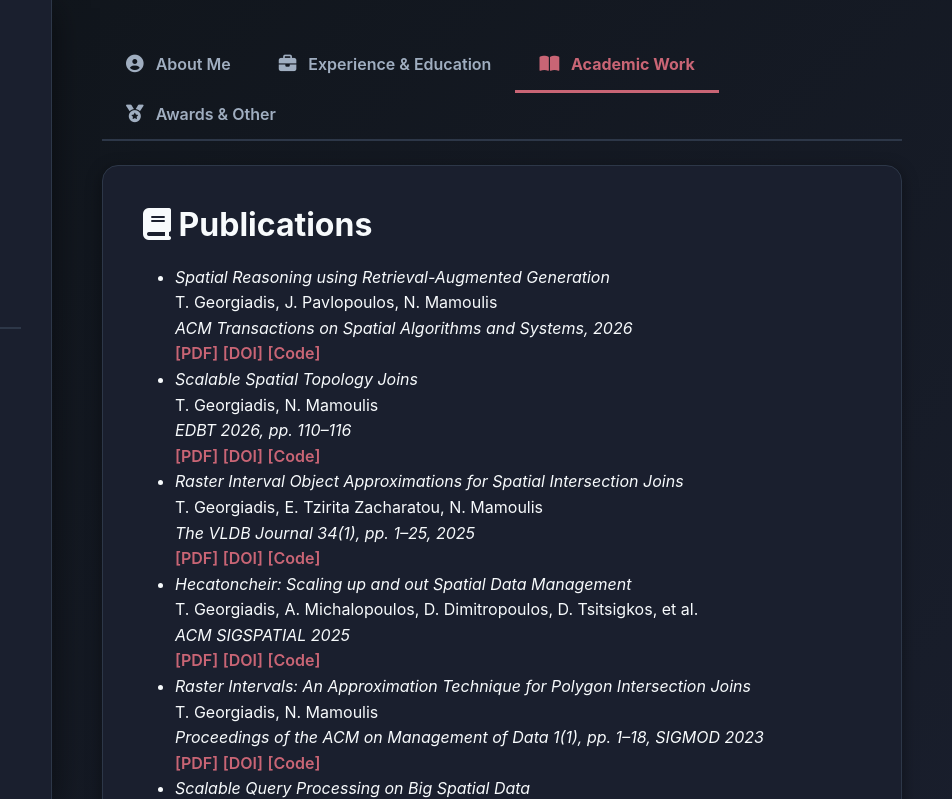
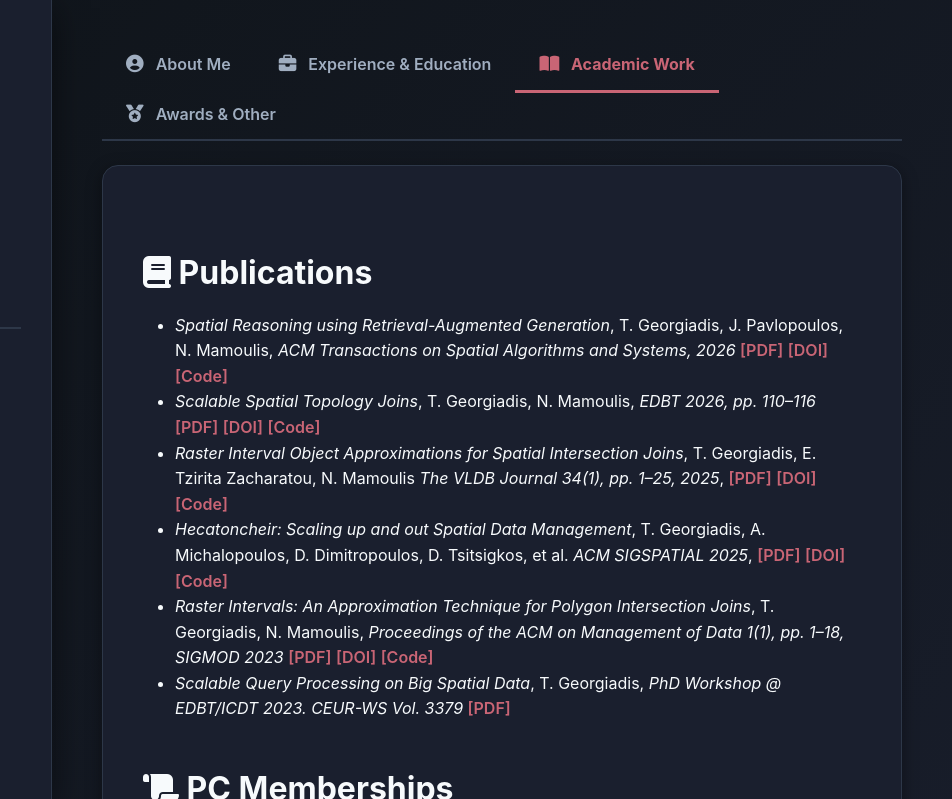
Before and after one commit to ThanGeo/CV, a plain HTML site: page index.html in a window 1280 px wide. Both pictures are taken after a click on the tab "Academic Work". Shown: the top 799 px of the page, 328-1280 px from the left. Drawn offline with nearby package versions, Linux system fonts and the light colour scheme.

Commit message:
updated the academic section

```diff
--- a/index.html
+++ b/index.html
@@ -72,7 +72,7 @@
 
             <!-- ABOUT -->
             <div class="tab-pane fade show active" id="about" role="tabpanel">
-                <h3>Research Focus and Summary</h3>
+                <h3><i class="fas fa-atom"></i> Research Focus & Summary</h3>
                 <p>I am a database systems researcher with extensive experience in designing database features and developing scalable data management solutions. I am currently a Postdoctoral Researcher in the DIMA group at TU Berlin & BIFOLD, working on <a href="https://github.com/nebulastream/nebulastream">NebulaStream</a>, an open-source Stream Processing Engine (SPE) for the Cloud-Edge continuum.</p>
                 <p>I received my PhD, titled "Scalable Management of Complex Spatial Data Types," from the University of Ioannina, where I focused on developing scalable solutions for big spatial data. I am also the principal designer and developer of <a href="https://github.com/ThanGeo/Hecatoncheir">Hecatoncheir</a>, a high-performance, distributed spatial data–management library built in C++ with MPI.</p>
 
@@ -114,7 +114,7 @@
                     <em>Archimedes Unit, Athena RC | Athens, Greece</em>
                     <em>July 2024 – July 2025</em>
                     <ul>
-                        <li>Studied the application of spatial data-management solutions to NLP problems.</li>
+                        <li>Studied the application of spatial data management solutions to NLP problems.</li>
                         <li>Proposed novel RAG solutions for spatial reasoning tasks over natural language.</li>
                     </ul>
                 </div>
@@ -148,69 +148,150 @@
 
             <!-- PUBLICATIONS -->
             <div class="tab-pane fade" id="publications" role="tabpanel">
-                <!-- <p class="alert"><strong>Note:</strong> See my <a href="https://scholar.google.com/citations?user=zc-jdDgAAAAJ">Google Scholar</a> profile for a complete, up-to-date citation list. Any code associated with my work can be found on my GitHub profile with complete instructions.</p> -->
 
                 <h3><i class="fa-solid fa-book"></i> Publications</h3>
                 <ul class="pub-list">
                     <li>
-                        <div class="pub-title"><i> Spatial Reasoning using Retrieval-Augmented Generation</i></div>
-                        <div class="pub-authors">T. Georgiadis, J. Pavlopoulos, N. Mamoulis</div>
-                        <div class="pub-venue"><em>ACM Transactions on Spatial Algorithms and Systems, 2026</em></div>
-                        <div class="pub-links">
+                        <span class="pub-title">
+                            <i>Spatial Reasoning using Retrieval-Augmented Generation</i>,
+                        </span>
+                        <span class="pub-authors">
+                            T. Georgiadis, J. Pavlopoulos, N. Mamoulis,
+                        </span>
+                        <span class="pub-venue">
+                            <em>ACM Transactions on Spatial Algorithms and Systems, 2026</em>
+                        </span>
+                        <span class="pub-links">
                             <a href="#" class="pub-link pdf">[PDF]</a>
                             <a href="#" class="pub-link doi">[DOI]</a>
                             <a href="https://github.com/ThanGeo/SpaRAGraph" class="pub-link code">[Code]</a>
-                        </div>
+                        </span>
                     </li>
                     <li>
-                        <div class="pub-title"><i>Scalable Spatial Topology Joins</i></div>
-                        <div class="pub-authors">T. Georgiadis, N. Mamoulis</div>
-                        <div class="pub-venue"><em>EDBT 2026, pp. 110–116</em></div>
-                        <div class="pub-links">
+                        <span class="pub-title">
+                            <i>Scalable Spatial Topology Joins</i>,
+                        </span>
+                        <span class="pub-authors">
+                            T. Georgiadis, N. Mamoulis,
+                        </span>
+                        <span class="pub-venue">
+                            <em>EDBT 2026, pp. 110–116</em>
+                        </span>
+                        <span class="pub-links">
                             <a href="#" class="pub-link pdf">[PDF]</a>
                             <a href="#" class="pub-link doi">[DOI]</a>
                             <a href="https://github.com/ThanGeo/topology-detection" class="pub-link code">[Code]</a>
-                        </div>
+                        </span>
                     </li>
                     <li>
-                        <div class="pub-title"><i>Raster Interval Object Approximations for Spatial Intersection Joins</i> </div>
-                        <div class="pub-authors">T. Georgiadis, E. Tzirita Zacharatou, N. Mamoulis</div>
-                        <div class="pub-venue"><em>The VLDB Journal 34(1), pp. 1–25, 2025</em></div>
-                        <div class="pub-links">
+                        <span class="pub-title">
+                            <i>Raster Interval Object Approximations for Spatial Intersection Joins</i>,
+                        </span>
+                        <span class="pub-authors">
+                            T. Georgiadis, E. Tzirita Zacharatou, N. Mamoulis
+                        </span>
+                        <span class="pub-venue">
+                            <em>The VLDB Journal 34(1), pp. 1–25, 2025</em>,
+                        </span>
+                        <span class="pub-links">
                             <a href="https://link.springer.com/article/10.1007/s00778-024-00887-4" class="pub-link pdf">[PDF]</a>
                             <a href="#" class="pub-link doi">[DOI]</a>
                             <a href="https://github.com/ThanGeo/APRIL-paper" class="pub-link code">[Code]</a>
-                        </div>
+                        </span>
                     </li>
+
                     <li>
-                        <div class="pub-title"><i>Hecatoncheir: Scaling up and out Spatial Data Management</i> </div>
-                        <div class="pub-authors">T. Georgiadis, A. Michalopoulos, D. Dimitropoulos, D. Tsitsigkos, et al.</div>
-                        <div class="pub-venue"><em>ACM SIGSPATIAL 2025</em></div>
-                        <div class="pub-links">
+                        <span class="pub-title">
+                            <i>Hecatoncheir: Scaling up and out Spatial Data Management</i>,
+                        </span>
+                        <span class="pub-authors">
+                            T. Georgiadis, A. Michalopoulos, D. Dimitropoulos,
+                            D. Tsitsigkos, et al.
+                        </span>
+                        <span class="pub-venue">
+                            <em>ACM SIGSPATIAL 2025</em>,
+                        </span>
+                        <span class="pub-links">
                             <a href="#" class="pub-link pdf">[PDF]</a>
                             <a href="#" class="pub-link doi">[DOI]</a>
                             <a href="https://github.com/ThanGeo/Hecatoncheir" class="pub-link code">[Code]</a>
-                        </div>
+                        </span>
                     </li>
+
                     <li>
-                        <div class="pub-title"><i>Raster Intervals: An Approximation Technique for Polygon Intersection Joins</i> </div>
-                        <div class="pub-authors">T. Georgiadis, N. Mamoulis</div>
-                        <div class="pub-venue"><em>Proceedings of the ACM on Management of Data 1(1), pp. 1–18, SIGMOD 2023</em></div>
-                        <div class="pub-links">
+                        <span class="pub-title">
+                            <i>Raster Intervals: An Approximation Technique for Polygon Intersection Joins</i>,
+                        </span>
+                        <span class="pub-authors">
+                            T. Georgiadis, N. Mamoulis,
+                        </span>
+                        <span class="pub-venue">
+                            <em>Proceedings of the ACM on Management of Data 1(1),
+                            pp. 1–18, SIGMOD 2023</em>
+                        </span>
+                        <span class="pub-links">
                             <a href="#" class="pub-link pdf">[PDF]</a>
                             <a href="#" class="pub-link doi">[DOI]</a>
                             <a href="https://github.com/ThanGeo/rasterintervals" class="pub-link code">[Code]</a>
-                        </div>
+                        </span>
                     </li>
+
                     <li>
-                        <div class="pub-title"><i>Scalable Query Processing on Big Spatial Data</i></div>
-                        <div class="pub-authors">T. Georgiadis</div>
-                        <div class="pub-venue"><em>PhD Workshop @ EDBT/ICDT 2023. CEUR-WS Vol. 3379</em></div>
-                        <div class="pub-links">
-                            <a href="https://ceur-ws.org/Vol-3379/PhDWorkshop_2023_georgiadis-paper.pdf" class="pub-link pdf">[PDF]</a>
-                        </div>
+                        <span class="pub-title">
+                            <i>Scalable Query Processing on Big Spatial Data</i>,
+                        </span>
+                        <span class="pub-authors">
+                            T. Georgiadis,
+                        </span>
+                        <span class="pub-venue">
+                            <em>PhD Workshop @ EDBT/ICDT 2023. CEUR-WS Vol. 3379</em>
+                        </span>
+                        <span class="pub-links">
+                            <a href="https://ceur-ws.org/Vol-3379/PhDWorkshop_2023_georgiadis-paper.pdf"
+                            class="pub-link pdf">[PDF]</a>
+                        </span>
                     </li>
                 </ul>
+
+
+                <h3><i class="fa-solid fa-scroll"></i> PC Memberships</h3>
+                <div class="pc-list">
+                    <div class="pc-item">
+                        <span class="pc-year">2027:</span>
+                        <span class="pc-events">ICDE, EDBT</span>
+                    </div>
+
+                    <div class="pc-item">
+                        <span class="pc-year">2026:</span>
+                        <span class="pc-events">
+                            VLDB <em>(Demo Track)</em>
+                        </span>
+                    </div>
+                </div>
+
+
+                <h3><i class="fa-solid fa-cloud"></i> Other</h3>
+                <div class="other-list">
+
+                    <div class="other-item">
+                        <span class="other-year">2024:</span>
+                        <ul class="other-events">
+                            <li>Athens NLP 2024 Summer School</li>
+                        </ul>
+                    </div>
+
+                    <div class="other-item">
+                        <span class="other-year">2023:</span>
+                        <ul class="other-events">
+                            <li>4th ACM Europe Summer School on Data Science</li>
+                            <li>Volunteer at EDBT/ICDT 2023 Joint Conference</li>
+                        </ul>
+                    </div>
+
+                </div>
+
+
+                <p class="alert"><strong>P.S.</strong> See my <a href="https://scholar.google.com/citations?user=zc-jdDgAAAAJ">Google Scholar</a> profile for a more up-to-date publication list. All code associated with my work can be found on my GitHub profile with complete instructions.</p>
             </div>
 
            <!-- AWARDS -->
@@ -238,11 +319,9 @@
                     <p>My bedroom post-rock solo project.</p>
                     <a href="https://rammen.bandcamp.com/" class="pub-link website">[Bandcamp]</a>
                 </div>
-
             </div>
 
         </div>
-
         <footer class="text-center">
             Last Updated: May 2026
         </footer>
--- a/styles.css
+++ b/styles.css
@@ -236,6 +236,7 @@ body {
     font-weight: 700;
     color: var(--text-primary);
     margin-bottom: 20px;
+    margin-top: 3rem;
 }
 
 .tab-content h4 {
```
